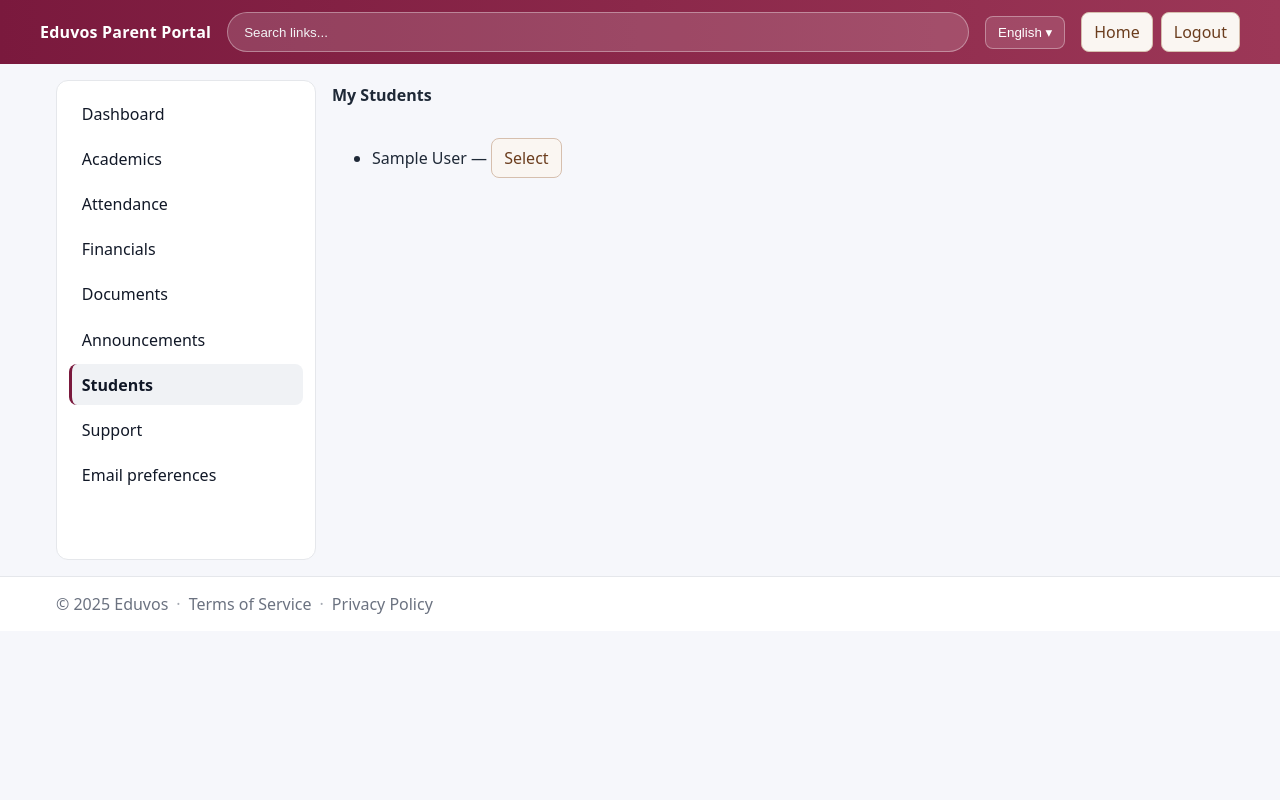
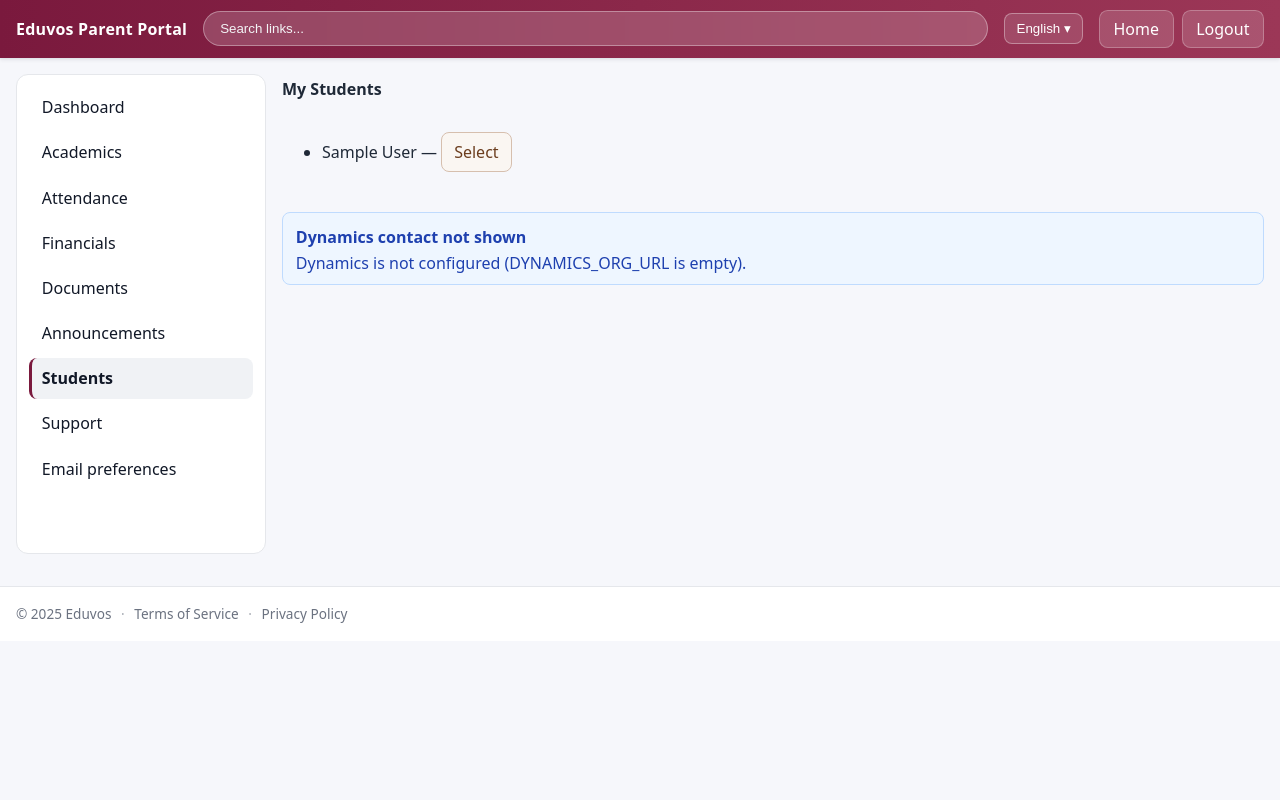
Before and after one commit to rsteenberg/vossieparent, a Django app: page /students/ in a window 1280 px wide. Run offline with Django 4.2, Linux system fonts and the light colour scheme; a user stored in the database is signed in; tables that the repository leaves empty hold one stand-in row (values such as "Sample post").

Commit message:
feat: add Dynamics contact retrieval and display on students list page

```diff
--- a/crm/service.py
+++ b/crm/service.py
@@ -135,3 +135,29 @@
 
 def is_user_sponsor1_email(user: User) -> bool:
     return bool(get_contacts_by_sponsor1_email(user.email))
+
+
+def get_contact_by_id(contact_id: str):
+    """Fetch a single Dataverse contact by id.
+
+    Returns dict or None. Selects commonly needed fields.
+    Gracefully returns None if Dynamics isn't configured or call fails.
+    """
+    from django.conf import settings
+
+    if not settings.DYNAMICS_ORG_URL or not contact_id:
+        return None
+    try:
+        contact = dyn_get(
+            f"contacts({contact_id})",
+            params={
+                "$select": (
+                    "contactid,firstname,lastname,fullname,"  # names
+                    "emailaddress1,edv_sponsoremail1"  # email fields
+                )
+            },
+            include_annotations=True,  # get formatted values if needed later
+        )
+        return contact or None
+    except Exception:
+        return None
--- a/static/css/app.css
+++ b/static/css/app.css
@@ -1,15 +1,16 @@
-:root{--brand:#7a193d;--brand-2:#9c3757;--bg:#f6f7fb;--card:#ffffff;--muted:#6b7280;--ring:#e5e7eb;--chip:#faf6f2;--chip-border:#d6bfae;--pill:#f0f2f5}
+:root{--brand:#7a193d;--brand-2:#9c3757;--bg:#f6f7fb;--card:#ffffff;--muted:#6b7280;--ring:#e5e7eb;--chip:#faf6f2;--chip-border:#d6bfae;--pill:#f0f2f5;--shadow:0 2px 4px rgba(17,24,39,.08),0 1px 2px rgba(17,24,39,.04)}
 *{box-sizing:border-box}html,body{margin:0;padding:0;height:100%;font-family:system-ui,-apple-system,Segoe UI,Roboto,Helvetica,Arial,sans-serif;color:#1f2937;background:var(--bg)}
-.header{background:linear-gradient(90deg,var(--brand),var(--brand-2));color:#fff;padding:.75rem 1rem}
-.header-inner{display:flex;align-items:center;gap:1rem;max-width:1200px;margin:0 auto}
+.header{background:linear-gradient(90deg,var(--brand),var(--brand-2));color:#fff;padding:.6rem 1rem;position:sticky;top:0;z-index:40;box-shadow:var(--shadow)}
+.header-inner{display:flex;align-items:center;gap:1rem;max-width:1300px;margin:0 auto}
 .brand{font-weight:700;letter-spacing:.2px}
 .brand a{color:#fff;text-decoration:none}
 .brand a:hover{text-decoration:underline}
-.search{flex:1}
-.search input{width:100%;padding:.7rem 1rem;border-radius:999px;border:1px solid rgba(255,255,255,.35);background:rgba(255,255,255,.15);color:#fff;outline:none}
+.search{flex:1;min-width:200px}
+.search input{width:100%;padding:.55rem 1rem;border-radius:999px;border:1px solid rgba(255,255,255,.35);background:rgba(255,255,255,.18);color:#fff;outline:none;backdrop-filter:blur(2px)}
 .search input::placeholder{color:#f3f4f6}
-.btn.lang{background:rgba(255,255,255,.12);color:#fff;border:1px solid rgba(255,255,255,.35);padding:.5rem .75rem;border-radius:.5rem;cursor:pointer}
-.layout{display:grid;grid-template-columns:260px 1fr;gap:1rem;max-width:1200px;margin:1rem auto;padding:0 1rem}
+.btn.lang{background:rgba(255,255,255,.12);color:#fff;border:1px solid rgba(255,255,255,.35);padding:.45rem .7rem;border-radius:.5rem;cursor:pointer;transition:background .15s}
+.btn.lang:hover{background:rgba(255,255,255,.22)}
+.layout{display:grid;grid-template-columns:250px 1fr;gap:1rem;max-width:1300px;margin:1rem auto;padding:0 1rem}
 .layout.unauth{grid-template-columns:1fr}
 .sidebar{background:var(--card);border:1px solid var(--ring);border-radius:12px;padding:.75rem}
 .side-nav{display:flex;flex-direction:column;gap:.25rem}
@@ -20,6 +21,10 @@
 .card{background:var(--card);border:1px solid var(--ring);border-radius:12px;padding:1rem}
 .card.elevated{box-shadow:0 6px 18px rgba(17,24,39,.08)}
 .hstack{display:flex;gap:.5rem;flex-wrap:wrap;align-items:center}
+.hstack.actions .tab{background:rgba(255,255,255,.15);color:#fff;border:1px solid rgba(255,255,255,.25);padding:.45rem .85rem;border-radius:.55rem;transition:background .15s,transform .15s}
+.hstack.actions .tab:hover{background:rgba(255,255,255,.25)}
+.hstack.actions .tab:active{transform:translateY(1px)}
+.hstack.actions .tab:focus{outline:2px solid #fff;outline-offset:2px}
 .hstack.between{justify-content:space-between}
 .vstack{display:flex;gap:.75rem;flex-direction:column}
 .section-title{font-size:1rem;font-weight:700;margin:.25rem 0}
@@ -49,11 +54,26 @@
 .kpi{display:grid;grid-template-columns:repeat(4,minmax(0,1fr));gap:.75rem}
 .kpi .card{padding:.8rem}
 .kpi .value{font-weight:700;font-size:1.1rem}
-@media (max-width: 900px){.layout{grid-template-columns:1fr}.sidebar{order:2}.content{order:1}.grid{grid-template-columns:repeat(2,minmax(0,1fr))}.kpi{grid-template-columns:repeat(2,minmax(0,1fr))}}
+@media (max-width: 1100px){
+	.search{max-width:380px}
+}
+@media (max-width: 900px){
+	.layout{grid-template-columns:1fr}
+	.sidebar{order:2}
+	.content{order:1}
+	.search{display:none}
+	.grid{grid-template-columns:repeat(2,minmax(0,1fr))}
+	.kpi{grid-template-columns:repeat(2,minmax(0,1fr))}
+}
+@media (max-width: 560px){
+	.btn.lang{display:none}
+	.brand{font-size:.9rem}
+	.hstack.actions{margin-left:auto}
+}
 
 /* Footer styling for visibility and layout consistency */
-.footer{background:#fff;border-top:1px solid var(--ring);margin-top:1rem}
-.footer-inner{display:flex;gap:.5rem;flex-wrap:wrap;align-items:center;max-width:1200px;margin:0 auto;padding:1rem;color:var(--muted)}
+.footer{background:#fff;border-top:1px solid var(--ring);margin-top:2rem}
+.footer-inner{display:flex;gap:.6rem;flex-wrap:wrap;align-items:center;max-width:1300px;margin:0 auto;padding:1.1rem 1rem;color:var(--muted);font-size:.85rem}
 .footer .spacer{opacity:.6}
 .footer a{color:inherit;text-decoration:none}
 .footer a:hover{text-decoration:underline}
--- a/students/views.py
+++ b/students/views.py
@@ -2,6 +2,8 @@
 from django.http import HttpResponseBadRequest
 from django.shortcuts import redirect, render
 from .models import ParentStudentLink
+from crm.service import get_contact_by_id
+from django.conf import settings
 from .permissions import parent_can_view_student
 
 @login_required
@@ -10,10 +12,30 @@
         ParentStudentLink.objects.select_related("student")
         .filter(user=request.user, active=True)
     )
+    # Optional: fetch a specific contact details (for demo / debug) if requested or fixed id
+    demo_contact_status = {}
+    if not settings.DYNAMICS_ORG_URL:
+        contact_detail = None
+        demo_contact_status = {
+            "status": "disabled",
+            "message": "Dynamics is not configured (DYNAMICS_ORG_URL is empty).",
+        }
+    else:
+        contact_detail = get_contact_by_id("16b7f729-473c-ee11-bdf4-000d3adf7716")
+        if not contact_detail:
+            demo_contact_status = {
+                "status": "unavailable",
+                "message": "Contact could not be retrieved (permissions, ID, or network).",
+            }
     return render(
         request,
         "students/list.html",
-        {"links": links, "active_nav": "students"},
+        {
+            "links": links,
+            "active_nav": "students",
+            "demo_contact": contact_detail,
+            "demo_contact_status": demo_contact_status,
+        },
     )
 
 @login_required
--- a/templates/base.html
+++ b/templates/base.html
@@ -17,7 +17,7 @@
       <div>
         <button class="btn lang">English ▾</button>
       </div>
-      <div class="hstack">
+      <div class="hstack actions">
         {% if user.is_authenticated %}
           <a class="tab" href="{% url 'home' %}">Home</a>
           <a class="tab" href="{% url 'account_logout' %}">Logout</a>
--- a/templates/students/list.html
+++ b/templates/students/list.html
@@ -15,5 +15,24 @@
   {% else %}
     <div class="muted">No linked students found.</div>
   {% endif %}
+  {% if demo_contact %}
+    <div class="card mt-3">
+      <div class="section-title">Contact (Dynamics)</div>
+      <div><strong>Full name:</strong> {{ demo_contact.fullname|default:demo_contact.firstname|add:' '|add:demo_contact.lastname }}</div>
+      <div><strong>First name:</strong> {{ demo_contact.firstname }}</div>
+      <div><strong>Last name:</strong> {{ demo_contact.lastname }}</div>
+      <div><strong>Email:</strong> {{ demo_contact.emailaddress1 }}</div>
+      {% if demo_contact.edv_sponsoremail1 %}
+        <div><strong>Sponsor Email 1:</strong> {{ demo_contact.edv_sponsoremail1 }}</div>
+      {% endif %}
+      <div style="font-size:.8rem;color:#6b7280;margin-top:.5rem">Contact ID: {{ demo_contact.contactid }}</div>
+    </div>
+  {% endif %}
+  {% if not demo_contact and demo_contact_status.status %}
+    <div class="card mt-3 alert info">
+      <div class="section-title">Dynamics contact not shown</div>
+      <div>{{ demo_contact_status.message }}</div>
+    </div>
+  {% endif %}
 </div>
 {% endblock %}
```
Also changed, not shown: spec.md (+37 -0 lines).
